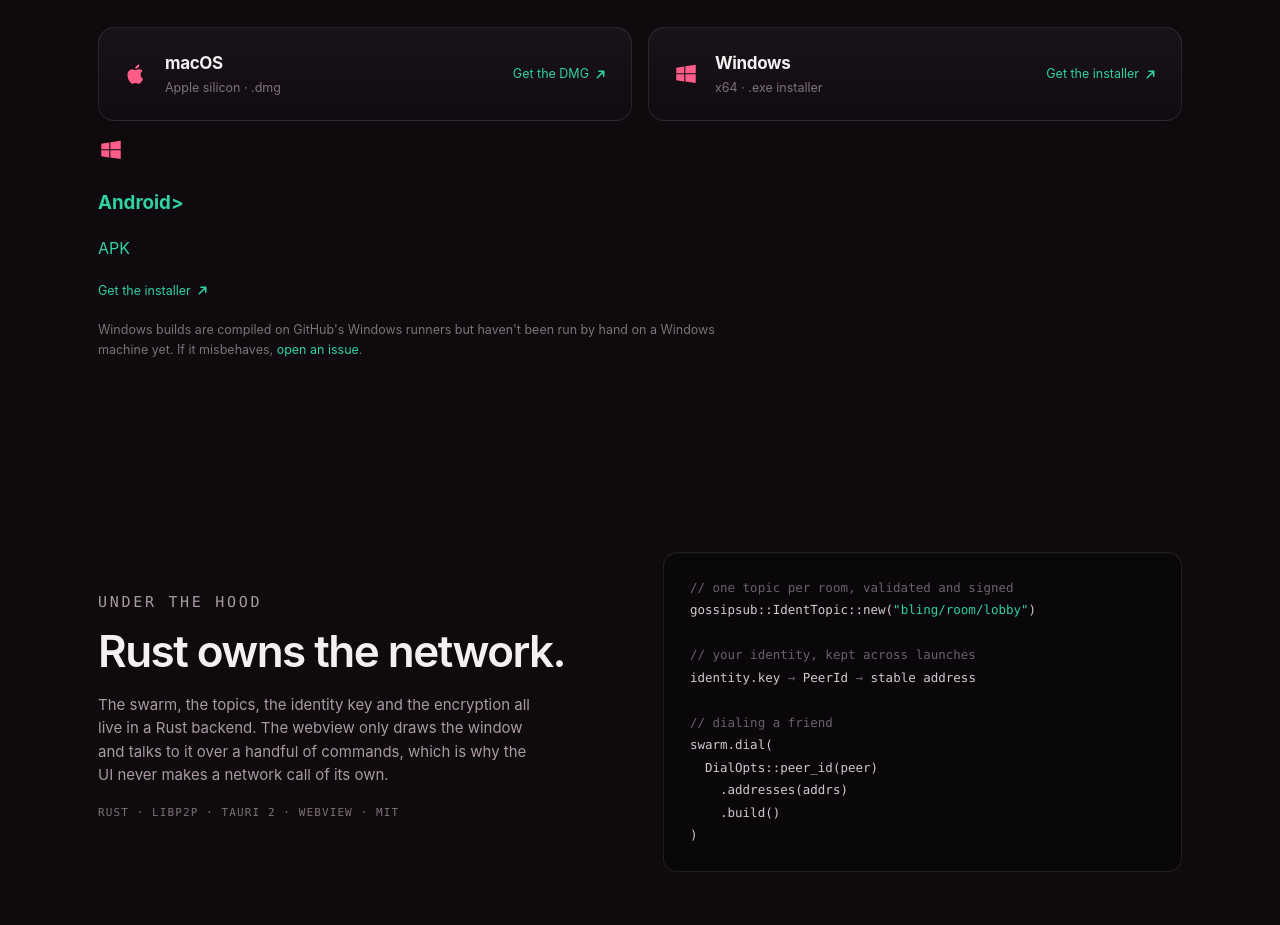
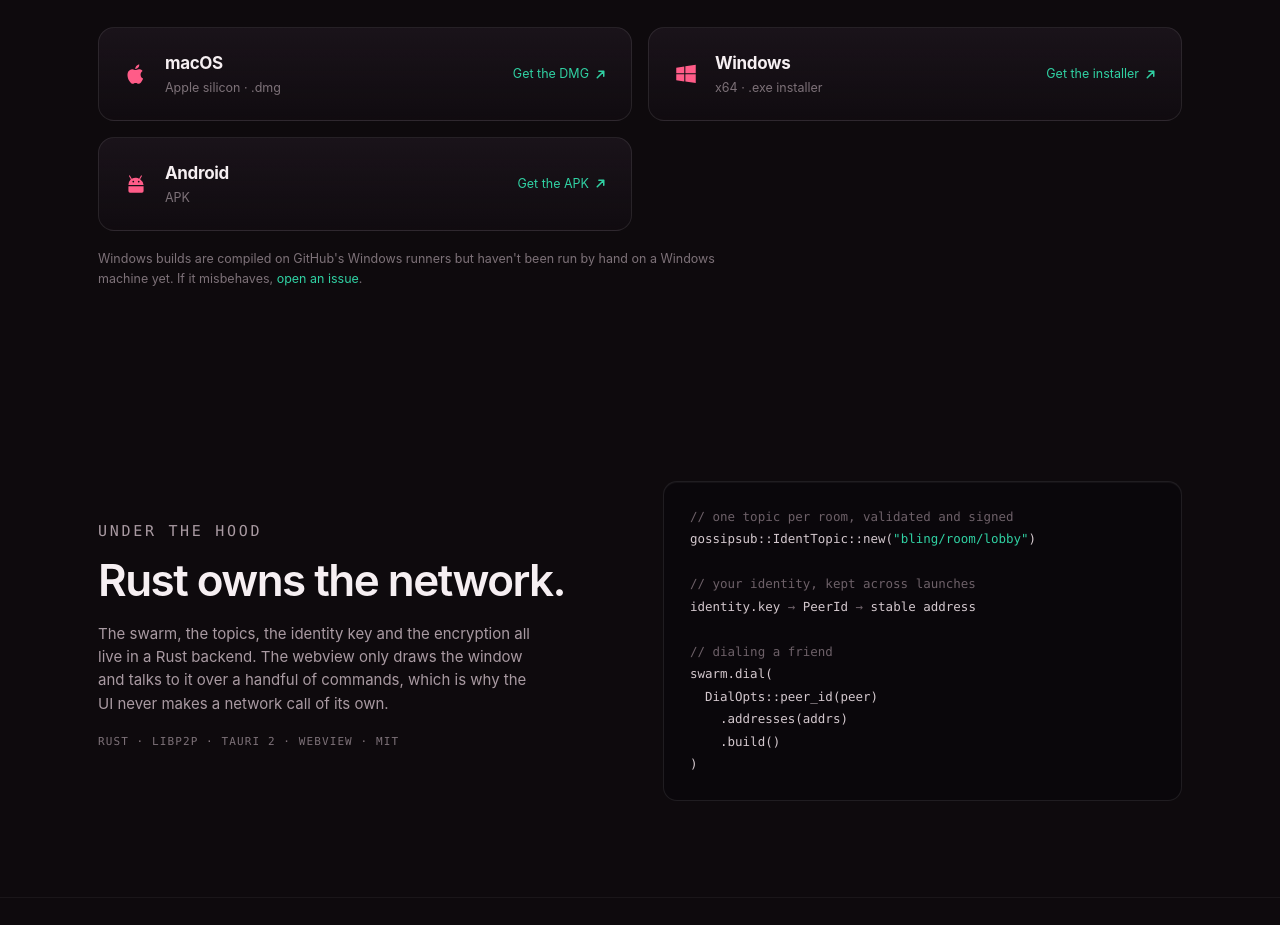
Before and after one commit to occiderunt/Bling, a website: page docs/index.html in a window 1280 px wide. Shown: the part 2540-3465 px from the top of the page. Drawn offline with Linux system fonts and the light colour scheme.

Commit message:
Update Android download link and description

```diff
--- a/docs/index.html
+++ b/docs/index.html
@@ -167,13 +167,13 @@
           </div>
           <span class="go">Get the installer <svg width="13" height="13" viewBox="0 0 12 12" aria-hidden="true"><path d="M3 9 9 3M4.5 3H9v4.5" fill="none" stroke="currentColor" stroke-width="1.4" stroke-linecap="round" stroke-linejoin="round"/></svg></span>
         </a>
-        <a class "dl-card" href="https://github.com/occiderunt/bling/releases/latest" target="_blank" rel="noreferrer" data-rise>
-        <svg class="plat" viewBox="0 0 24 24" aria-hidden="true"><path d="M3 6.2 10.4 5v6.3H3zM11.4 4.8 21 3.4v7.9h-9.6zM3 12.3h7.4V19L3 17.8zM11.4 12.3H21v8l-9.6-1.4z" fill="currentColor"/></svg>
-        <div>
-          <h3>Android></h3>
-          <p>APK</p>
-        </div>
-        <span class="go">Get the installer <svg width="13" height="13" viewBox="0 0 12 12" aria-hidden="true"><path d="M3 9 9 3M4.5 3H9v4.5" fill="none" stroke="currentColor" stroke-width="1.4" stroke-linecap="round" stroke-linejoin="round"/></svg></span>
+        <a class="dl-card" href="https://github.com/occiderunt/Bling/releases/latest" target="_blank" rel="noreferrer" data-rise>
+          <svg class="plat" viewBox="0 0 24 24" aria-hidden="true"><path d="M7.2 7.5 5.6 4.8a.5.5 0 0 1 .9-.5l1.6 2.8A8.3 8.3 0 0 1 12 6.3c1.1 0 2.1.2 2.9.8l1.6-2.8a.5.5 0 0 1 .9.5l-1.6 2.7A7.5 7.5 0 0 1 19 13H5a7.5 7.5 0 0 1 2.2-5.5zM9.5 10.5a.8.8 0 1 0 0-1.6.8.8 0 0 0 0 1.6zm5 0a.8.8 0 1 0 0-1.6.8.8 0 0 0 0 1.6zM5 14h14v4.5a1.5 1.5 0 0 1-1.5 1.5h-11A1.5 1.5 0 0 1 5 18.5V14z" fill="currentColor"/></svg>
+          <div>
+            <h3>Android</h3>
+            <p>APK</p>
+          </div>
+          <span class="go">Get the APK <svg width="13" height="13" viewBox="0 0 12 12" aria-hidden="true"><path d="M3 9 9 3M4.5 3H9v4.5" fill="none" stroke="currentColor" stroke-width="1.4" stroke-linecap="round" stroke-linejoin="round"/></svg></span>
         </a>
       </div>
       <p class="dl-note">Windows builds are compiled on GitHub's Windows runners but haven't been run by hand on a Windows machine yet. If it misbehaves, <a href="https://github.com/occiderunt/Bling/issues" target="_blank" rel="noreferrer">open an issue</a>.</p>
```
